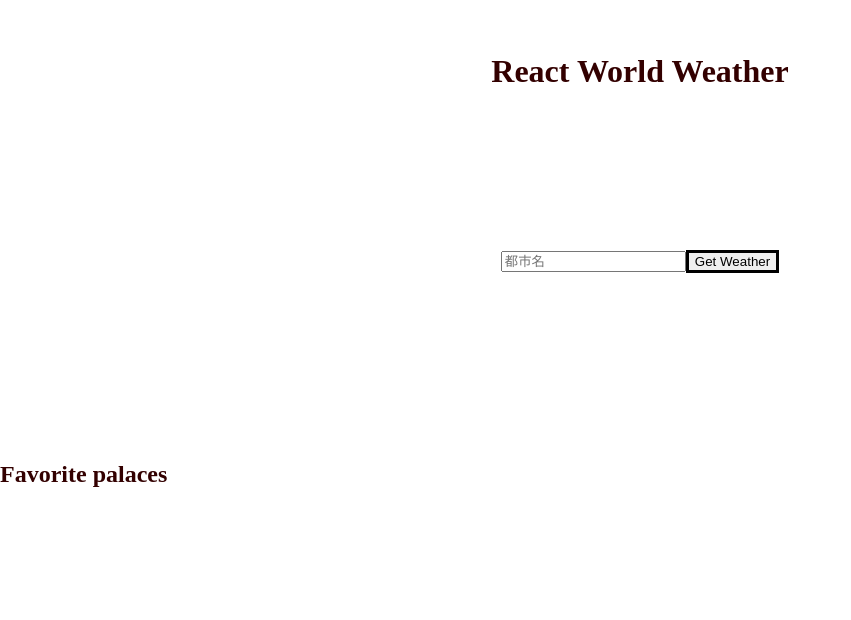
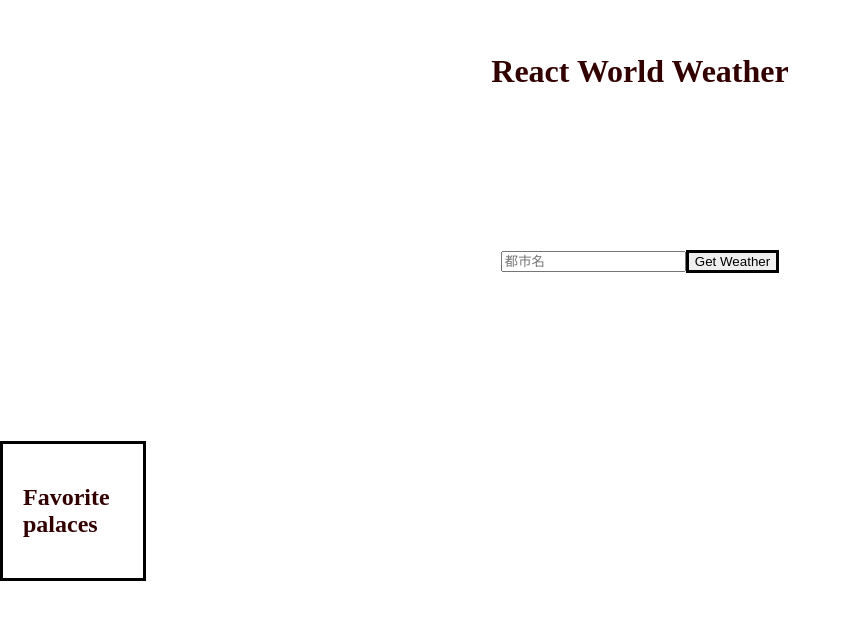
Before and after one commit to falconA7/weather-app, a React (Vite) app: page / in a window 1280 px wide. Shown: the top 620 px of the page, without its empty margins (0-851 px from the left). Built offline with nearby package versions, Linux system fonts and the light colour scheme.

Commit message:
fixed index.css

```diff
--- a/src/index.css
+++ b/src/index.css
@@ -51,6 +51,9 @@ body{
 
 /*Favorites.tsx*/
 .favorites{
-    display:flex;
+    width:100px;
+    padding:20px;
+    border:solid black;
+
 
 }
```
